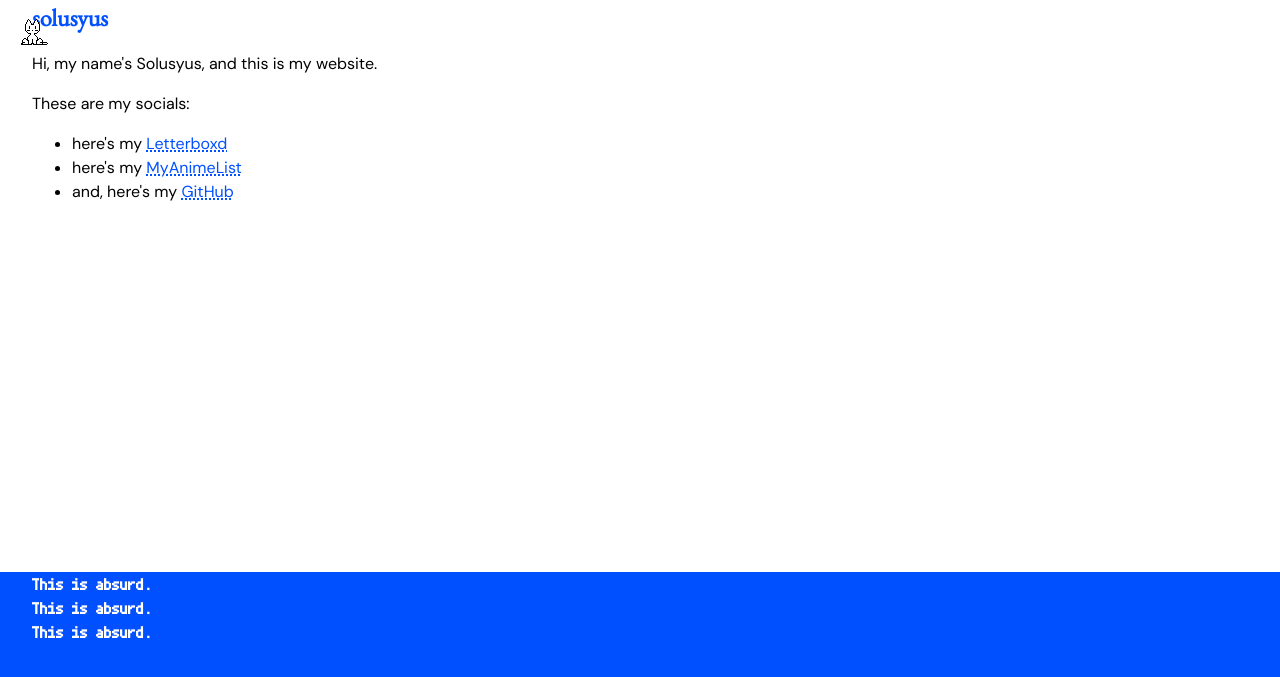
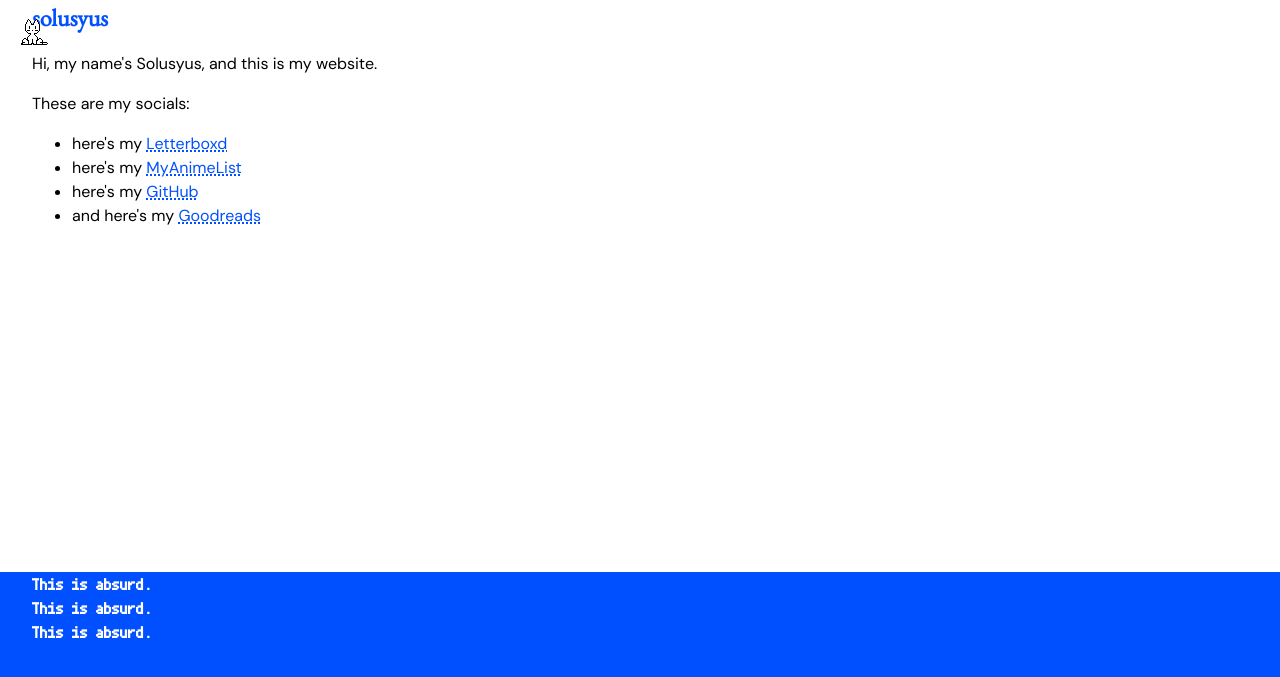
Before and after one commit to solusyus/website, a Jekyll site: the page built from index.html, in a window 1280 px wide. Shown: the top 677 px of the page. Built offline with Jekyll 4.4.1, drawn with Linux system fonts in a browser that asks for light colours; nearby versions of some CDN libraries; a script that is not in the unit is left out.

Commit message:
Update index.html

```diff
--- a/index.html
+++ b/index.html
@@ -10,6 +10,7 @@
   <ul>
     <li>here's my <a href="https://boxd.it/eEMHJ">Letterboxd</a></li>
     <li>here's my <a href="https://myanimelist.net/animelist/solusyus">MyAnimeList</a></li>
-    <li>and, here's my <a href="https://github.com/solusyus">GitHub</a></li>
+    <li>here's my <a href="https://github.com/solusyus">GitHub</a></li>
+    <li>and here's my <a href="https://www.goodreads.com/user/show/190308371-solusyus">Goodreads</a></li>
   </ul>
 </section>
```
